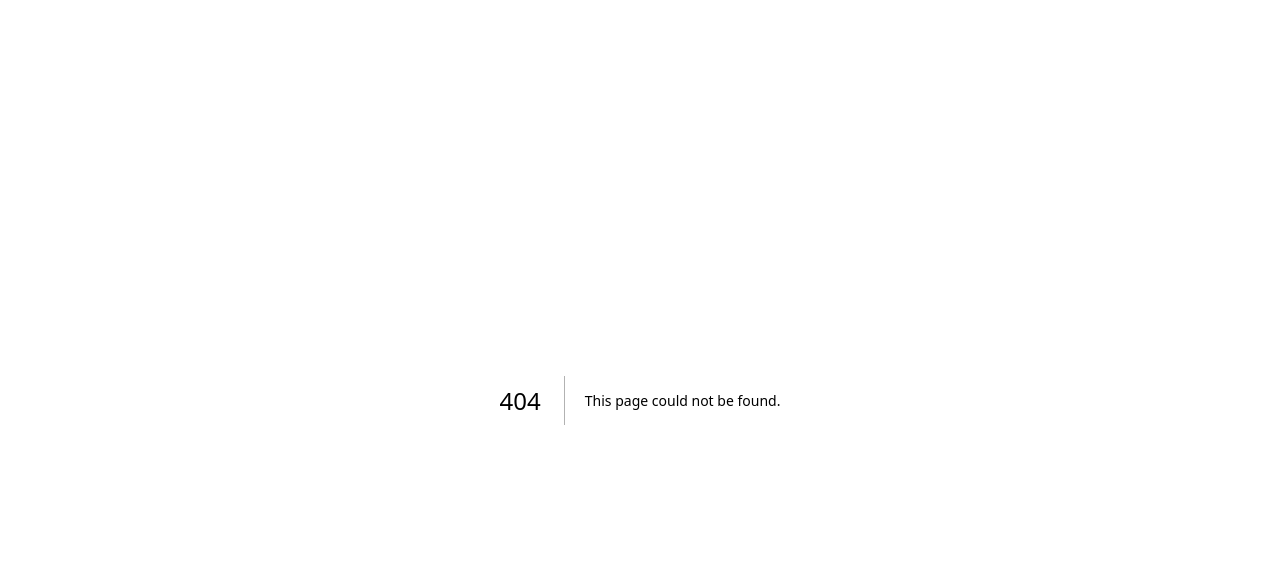
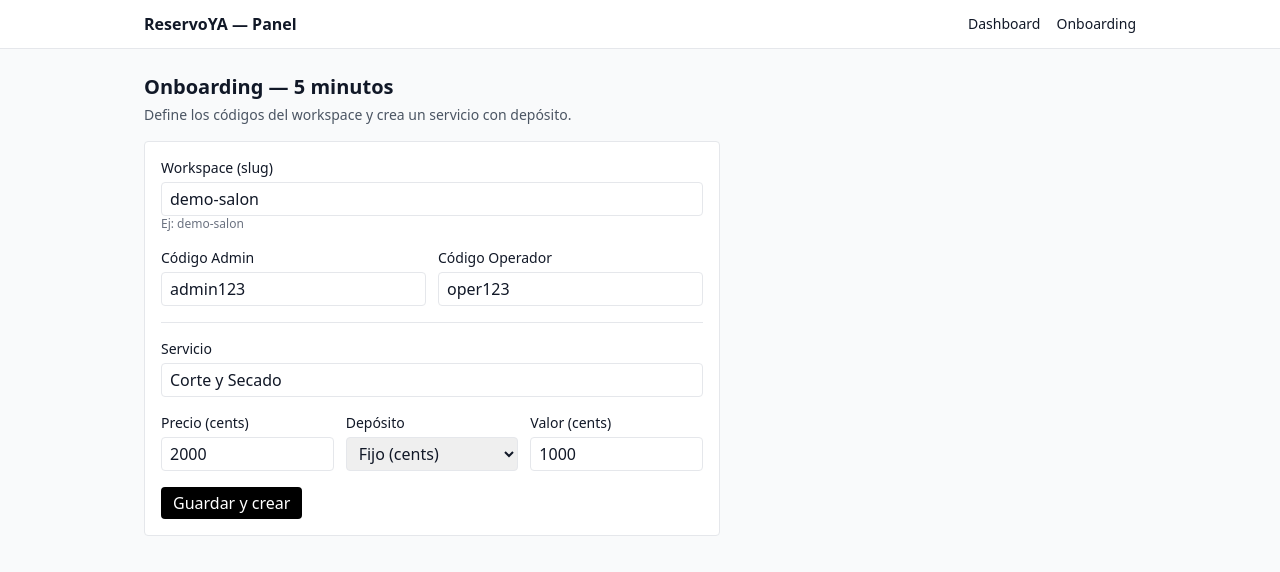
Before and after one commit to LuisDiaz1234/reservoya, a Next.js app in the folder apps/web/: page /app/onboarding in a window 1280 px wide. Before the commit this address had no page. Shown: the top 572 px of the page. Built offline with nearby package versions, Linux system fonts and the light colour scheme; no server answers.

Commit message:
Create page.tsx

```diff
--- /dev/null
+++ b/apps/web/app/app/onboarding/page.tsx
@@ -0,0 +1,91 @@
+// apps/web/app/app/onboarding/page.tsx
+'use client';
+
+import { useState } from 'react';
+
+export default function OnboardingPage() {
+  const [slug, setSlug] = useState('demo-salon');
+  const [adminCode, setAdminCode] = useState('admin123');
+  const [operCode, setOperCode] = useState('oper123');
+  const [svcName, setSvcName] = useState('Corte y Secado');
+  const [price, setPrice] = useState(2000); // 20.00 USD
+  const [depositType, setDepositType] = useState<'FIXED' | 'PERCENT'>('FIXED');
+  const [depositValue, setDepositValue] = useState(1000); // 10.00 USD fijo
+  const [loading, setLoading] = useState(false);
+  const [msg, setMsg] = useState<string | null>(null);
+
+  async function handleSave(e: React.FormEvent) {
+    e.preventDefault();
+    setLoading(true); setMsg(null);
+    try {
+      const r = await fetch('/api/app/onboarding/seed', {
+        method: 'POST',
+        headers: { 'content-type': 'application/json' },
+        body: JSON.stringify({ slug, adminCode, operCode, svcName, price, depositType, depositValue }),
+      });
+      const j = await r.json();
+      if (!r.ok) throw new Error(j?.error || 'Error');
+      setMsg('¡Listo! Códigos y servicio creados.');
+    } catch (err: any) {
+      setMsg(err.message);
+    } finally {
+      setLoading(false);
+    }
+  }
+
+  return (
+    <div className="max-w-xl">
+      <h1 className="text-xl font-semibold mb-1">Onboarding — 5 minutos</h1>
+      <p className="text-sm text-gray-600 mb-4">Define los códigos del workspace y crea un servicio con depósito.</p>
+
+      <form onSubmit={handleSave} className="space-y-4 bg-white border rounded p-4">
+        <div>
+          <label className="block text-sm mb-1">Workspace (slug)</label>
+          <input className="w-full border rounded px-2 py-1" value={slug} onChange={e => setSlug(e.target.value)} />
+          <p className="text-xs text-gray-500">Ej: demo-salon</p>
+        </div>
+
+        <div className="grid grid-cols-2 gap-3">
+          <div>
+            <label className="block text-sm mb-1">Código Admin</label>
+            <input className="w-full border rounded px-2 py-1" value={adminCode} onChange={e => setAdminCode(e.target.value)} />
+          </div>
+          <div>
+            <label className="block text-sm mb-1">Código Operador</label>
+            <input className="w-full border rounded px-2 py-1" value={operCode} onChange={e => setOperCode(e.target.value)} />
+          </div>
+        </div>
+
+        <hr className="my-2" />
+
+        <div>
+          <label className="block text-sm mb-1">Servicio</label>
+          <input className="w-full border rounded px-2 py-1" value={svcName} onChange={e => setSvcName(e.target.value)} />
+        </div>
+        <div className="grid grid-cols-3 gap-3">
+          <div>
+            <label className="block text-sm mb-1">Precio (cents)</label>
+            <input type="number" className="w-full border rounded px-2 py-1" value={price} onChange={e => setPrice(Number(e.target.value))} />
+          </div>
+          <div>
+            <label className="block text-sm mb-1">Depósito</label>
+            <select className="w-full border rounded px-2 py-1" value={depositType} onChange={e => setDepositType(e.target.value as any)}>
+              <option value="FIXED">Fijo (cents)</option>
+              <option value="PERCENT">Porcentaje (%)</option>
+            </select>
+          </div>
+          <div>
+            <label className="block text-sm mb-1">{depositType === 'FIXED' ? 'Valor (cents)' : 'Valor (%)'}</label>
+            <input type="number" className="w-full border rounded px-2 py-1" value={depositValue} onChange={e => setDepositValue(Number(e.target.value))} />
+          </div>
+        </div>
+
+        <button disabled={loading} className="px-3 py-1 rounded bg-black text-white">
+          {loading ? 'Guardando…' : 'Guardar y crear'}
+        </button>
+
+        {msg && <p className="text-sm mt-2">{msg}</p>}
+      </form>
+    </div>
+  );
+}
```
